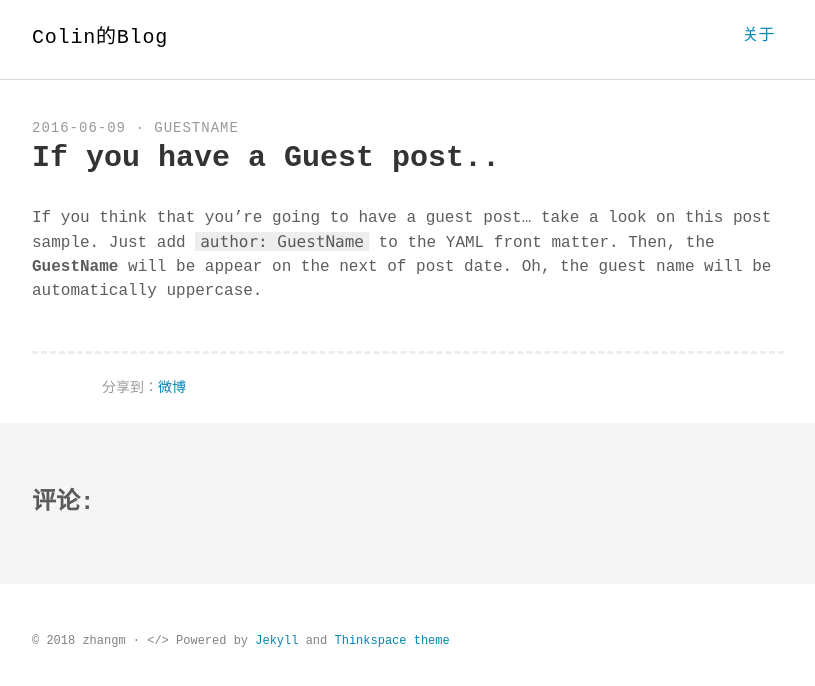
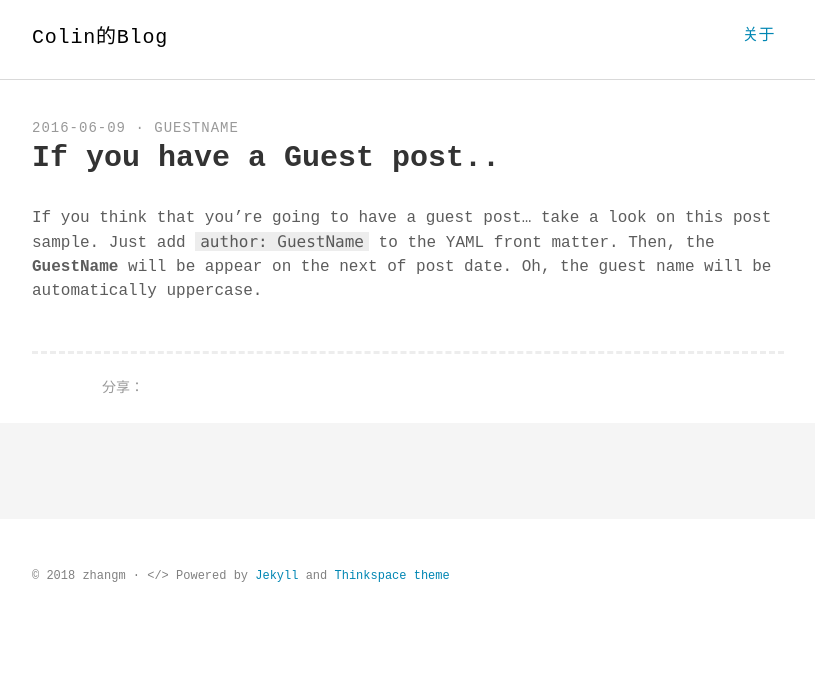
Before and after one commit to colin-zhang/colin-zhang.github.io, a Jekyll site: the page built from _posts/2016-06-09-if-you-have-a-guest-post.md, in a window 1280 px wide. Shown: the top 686 px of the page, without its empty margins (232-1047 px from the left). Built offline with Jekyll 4.4.1, drawn with Linux system fonts in a browser that asks for light colours; some web fonts are replaced; comment, search, counter and statistics services are not loaded; a style sheet for code colours, icons or effects is not loaded.

Commit message:
fuck 前端

```diff
--- a/_includes/comments.html
+++ b/_includes/comments.html
@@ -2,7 +2,7 @@
   <aside id="comments" class="disqus">
 
     <div class="container">
-      <h3><i class="icon icon-comments-o"></i>评论:</h3>
+<!--       <h3><i class="icon icon-comments-o"></i>评论:</h3> -->
       <div id="disqus_thread"></div>
 
       <!-- 来必力City版安装代码 -->
--- a/_includes/head.html
+++ b/_includes/head.html
@@ -96,4 +96,5 @@
   {% endif %}
 
   <link rel="stylesheet" href="{{ "/assets/css/main.css" | prepend: site.baseurl | prepend: site.url }}">
+  <link href="https://cdn.bootcss.com/social-share.js/1.0.16/css/share.min.css" rel="stylesheet">
 </head>
--- a/_includes/post-share.html
+++ b/_includes/post-share.html
@@ -1,5 +1,6 @@
 {% if site.postshare_enabled %}
 <aside class="share">
+<script src="https://cdn.bootcss.com/social-share.js/1.0.16/js/jquery.share.min.js"></script>
 
  <!--  <p>分享：<a href="http://twitter.com/share?text={{page.title}}&amp;url={{ page.url | prepend: site.baseurl | prepend: site.url }}&amp;via={{ site.twitter_username }}"
   onclick="window.open(this.href, 'twitter-share', 'width=550,height=235');return false;">Twitter</a>
@@ -7,8 +8,21 @@
   <!-- weibo -->
   <!-- http://service.weibo.com/share/share.php?url=https://blog.m-zhang.cn&title=haha -->
 
-  <p>分享到：<a href="http://service.weibo.com/share/share.php?title={{page.title}}&amp;url={{ page.url | prepend: site.baseurl | prepend: site.url }}"
-  onclick="window.open(this.href, 'twitter-share', 'width=550,height=235');return false;">微博</a>
+<!--   <p>分享到：<a href="http://service.weibo.com/share/share.php?title={{page.title}}&amp;url={{ page.url | prepend: site.baseurl | prepend: site.url }}"
+  onclick="window.open(this.href, 'twitter-share', 'width=550,height=235');return false;">微博</a> -->
+
+<!-- <div class="share-component" data-disabled="google,twitter,facebook" data-description="分享到微博，QQ空间，腾讯微博，人人，豆瓣"></div> -->
+
+<div class="social-share">
+<p>分享：
+
+<a href="http://service.weibo.com/share/share.php?title={{page.title}}&amp;url={{ page.url | prepend: site.baseurl | prepend: site.url }}" class="social-share-icon icon-weibo " onclick="window.open(this.href, 'twitter-share', 'width=550,height=235');return false;"></a>
+
+
+</p>
+
+
+</div>
 
 
 
```
